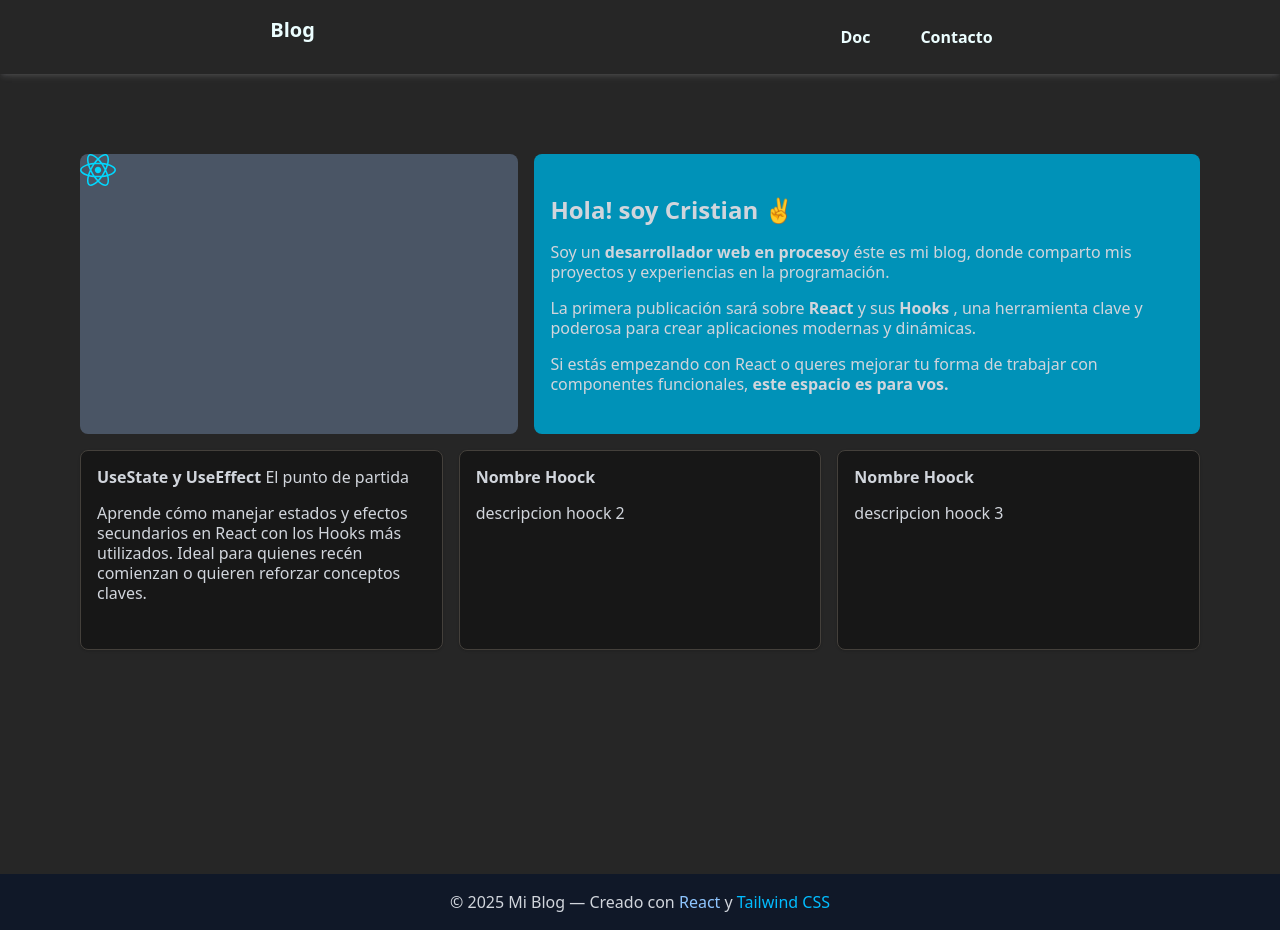
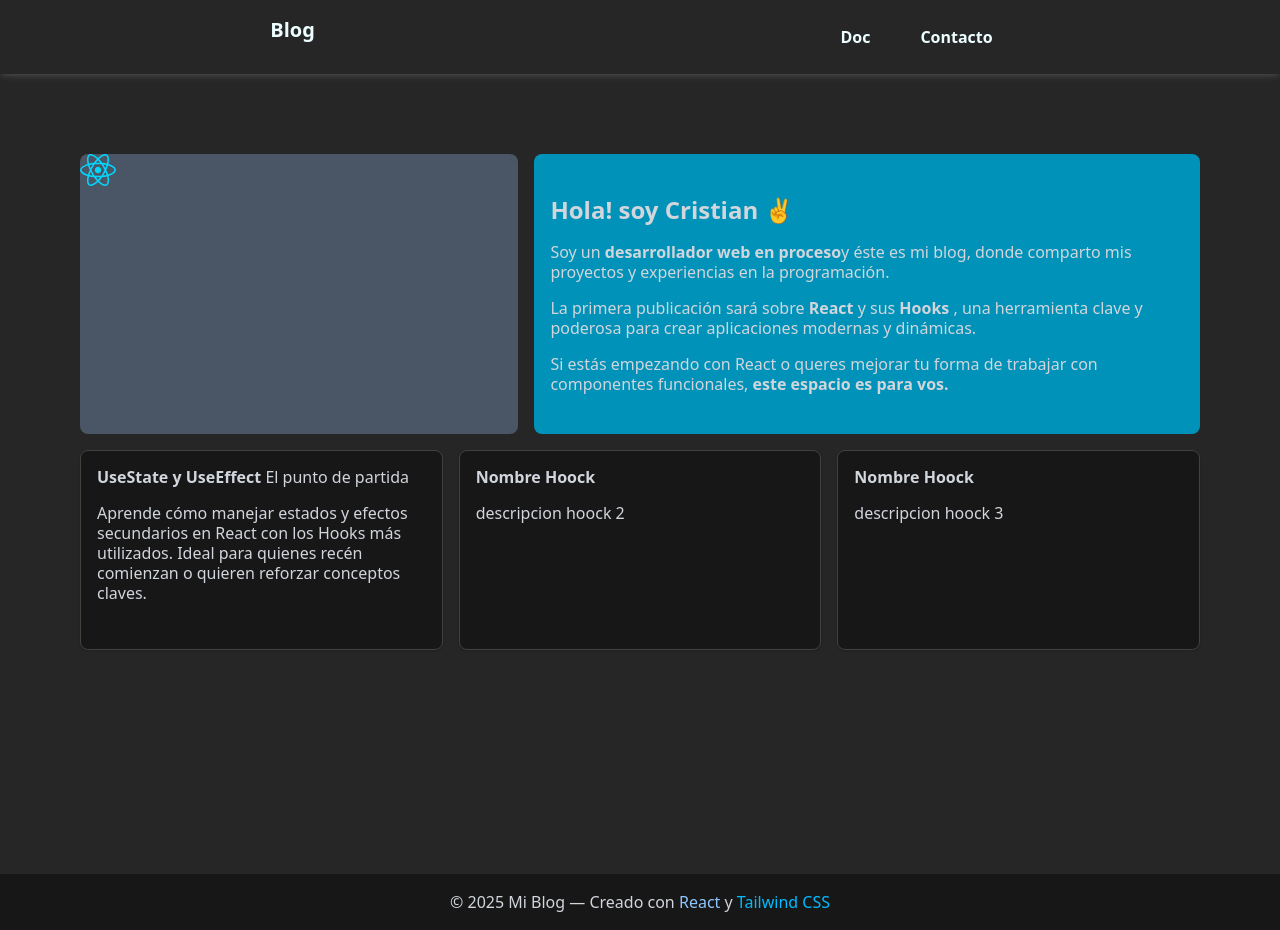
Before and after one commit to Cris7ian-tech/Blog, a React (Vite) app: page / in a window 1280 px wide. Built offline with nearby package versions, Linux system fonts and the light colour scheme.

Commit message:
Footer Componente

```diff
--- a/src/components/Footer.tsx
+++ b/src/components/Footer.tsx
@@ -2,7 +2,7 @@ import React from "react";
 
 const Footer: React.FC = () => {
   return (
-    <footer className="bg-gray-900 text-gray-300 text-center py-4">
+    <footer className="bg-neutral-900 text-gray-300 text-center py-4">
         <p>
           © {new Date().getFullYear()} Mi Blog — Creado con{" "}
           <span className="text-blue-300">React</span> y{" "}
```
